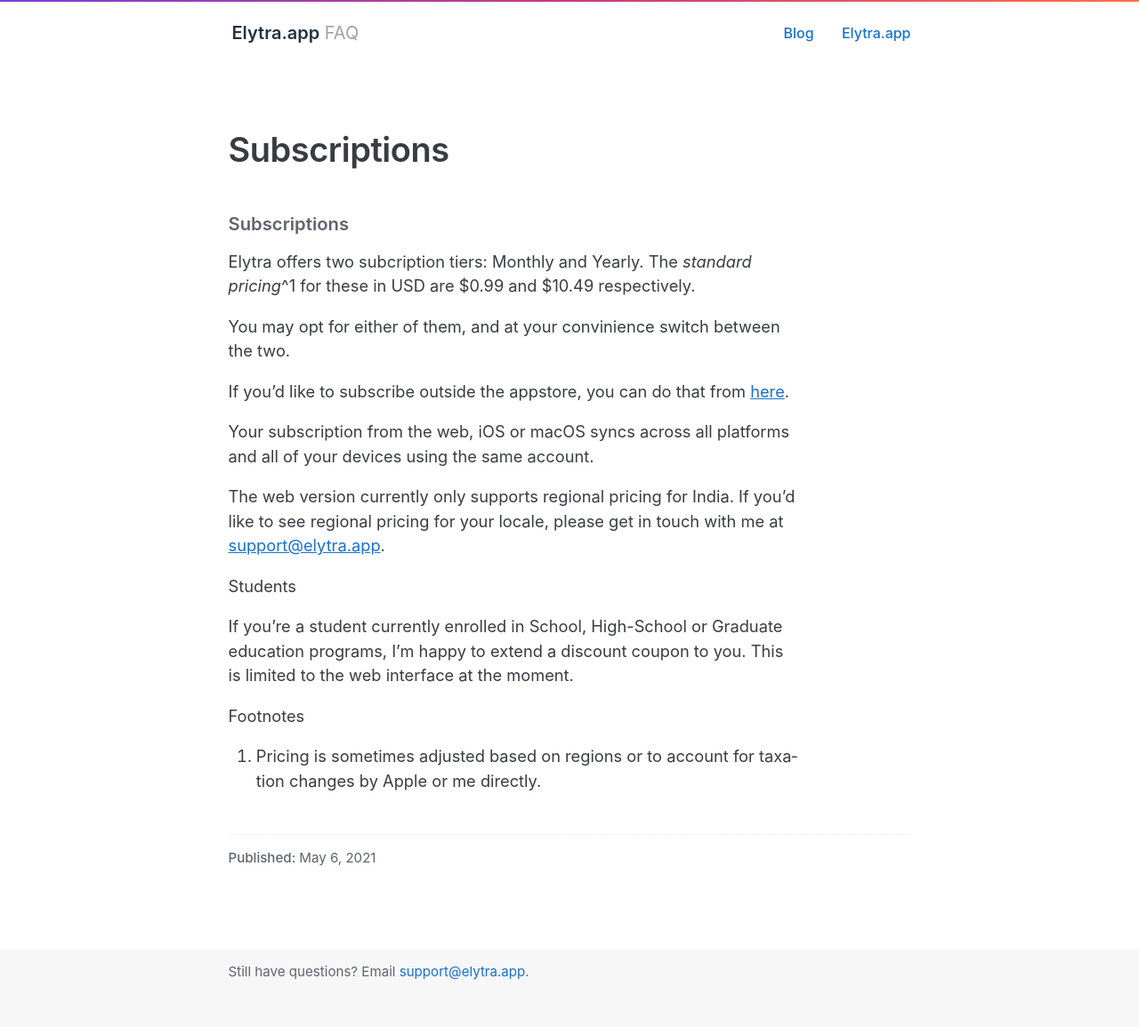
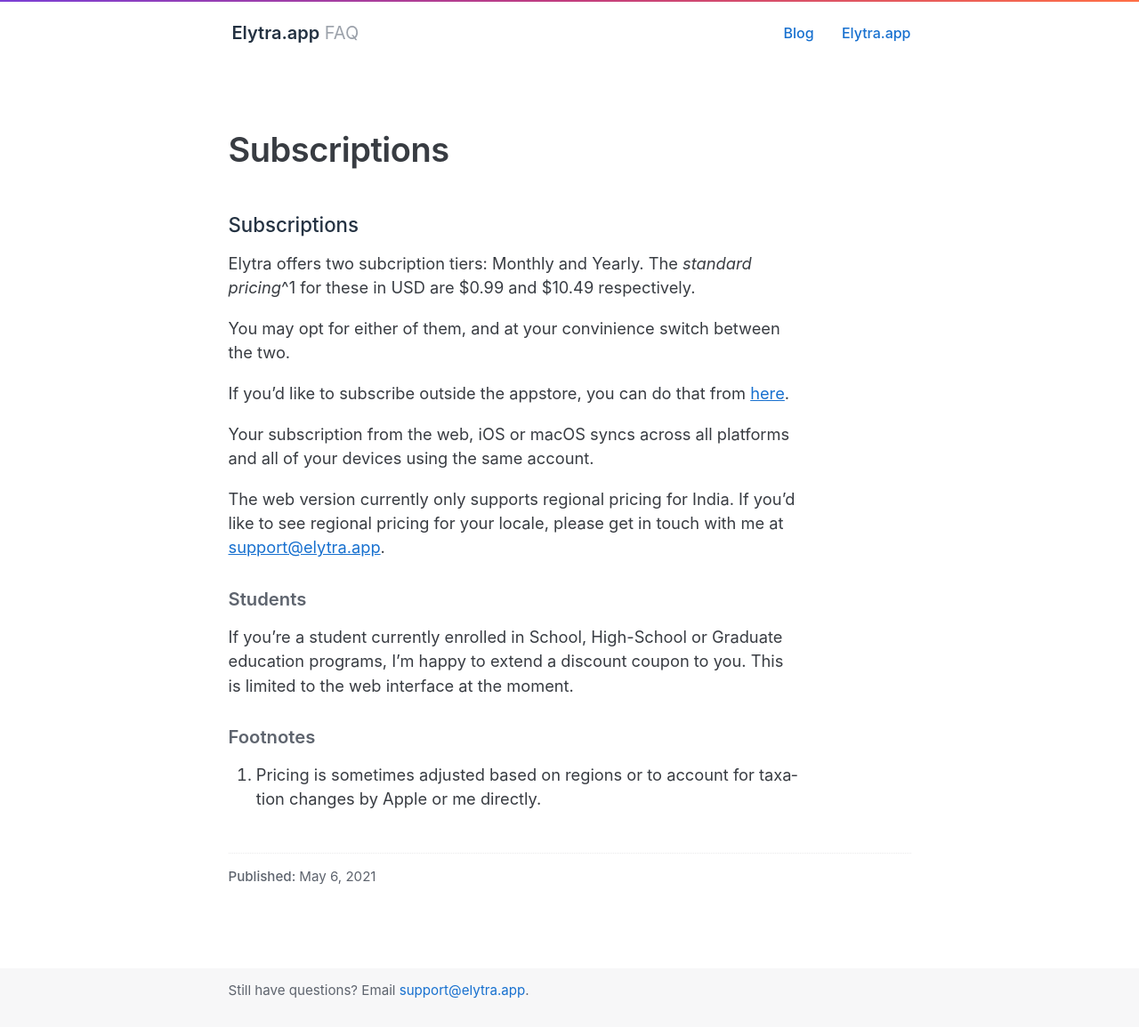
Before and after one commit to dezinezync/faq.elytra.app, a Jekyll site: the page built from _posts/2021-05-06-subscriptions.md, in a window 1280 px wide. Shown: the whole page at 89% size. Built offline with Jekyll 4.4.1, drawn with Linux system fonts in a browser that asks for light colours.

```diff
--- a/_posts/2021-05-06-subscriptions.md
+++ b/_posts/2021-05-06-subscriptions.md
@@ -5,7 +5,7 @@ order: 4
 categories: about
 ---
 
-### Subscriptions
+## Subscriptions
 
 Elytra offers two subcription tiers: Monthly and Yearly. The *standard pricing*^1 for these in USD are $0.99 and $10.49 respectively.
 
@@ -17,9 +17,9 @@ Your subscription from the web, iOS or macOS syncs across all platforms and all
 
 The web version currently only supports regional pricing for India. If you'd like to see regional pricing for your locale, please get in touch with me at [support@elytra.app](support@elytra.app).
 
-#### Students
+### Students
 
 If you're a student currently enrolled in School, High-School or Graduate education programs, I'm happy to extend a discount coupon to you. This is limited to the web interface at the moment.
 
-#### Footnotes
+### Footnotes
 1. Pricing is sometimes adjusted based on regions or to account for taxation changes by Apple or me directly.
```
